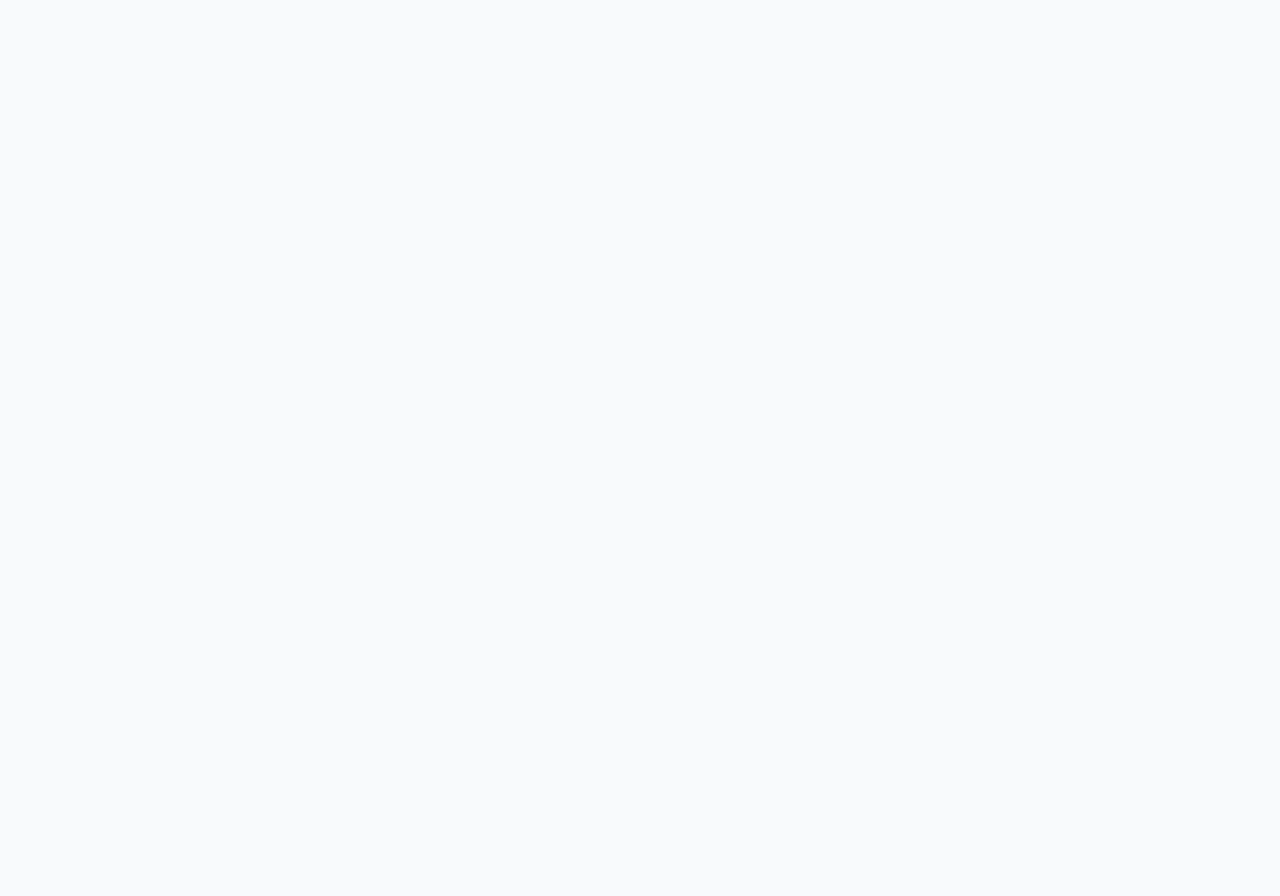
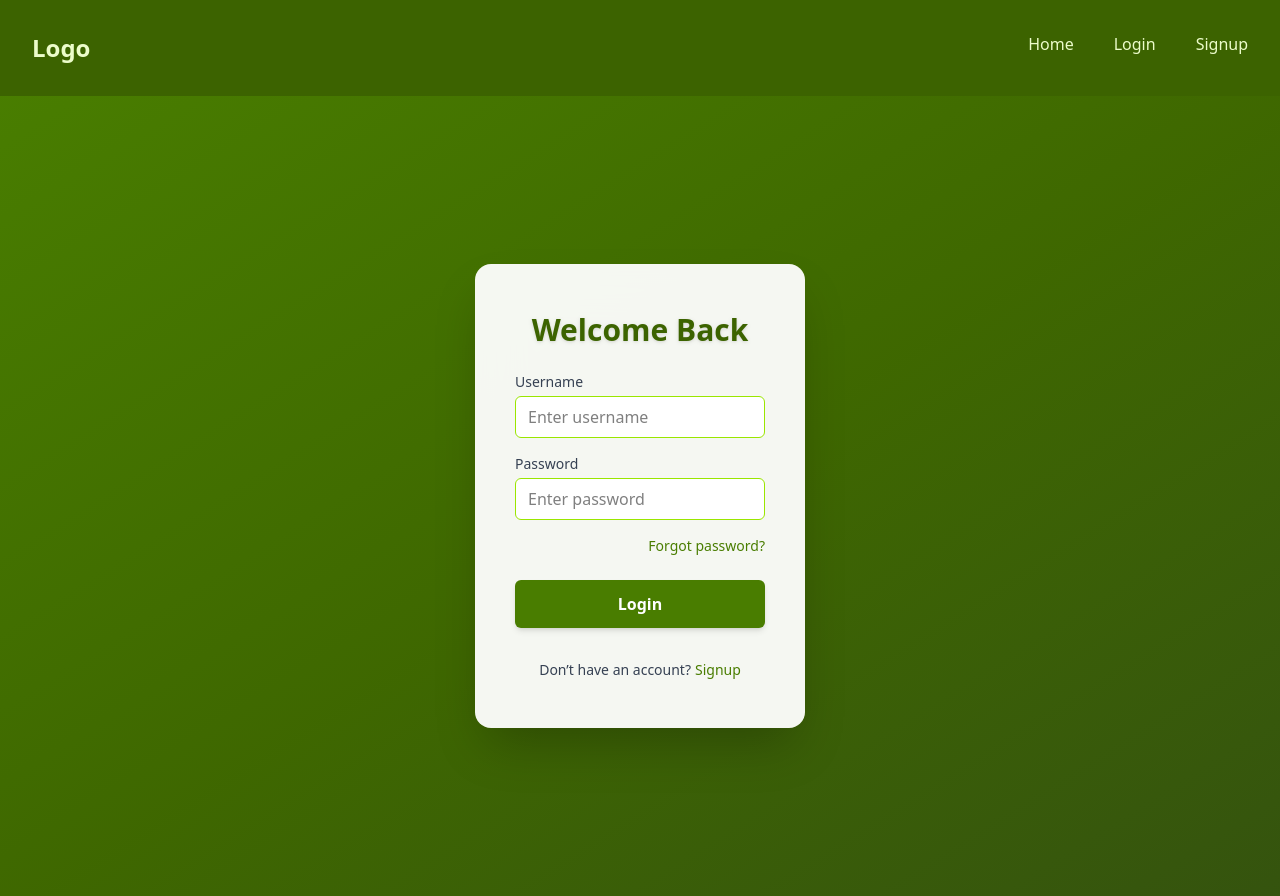
Before and after one commit to Shreyas246a/ExpenseTracker-Frontend, a React (Vite) app: page /expenses in a window 1280 px wide. Before the commit this address had no page. Before the commit the page ends 800 px from the top, so only its background shows below. Built offline with nearby package versions, Linux system fonts and the light colour scheme.

Commit message:
Navbar and token based authorizations

```diff
--- a/src/App.jsx
+++ b/src/App.jsx
@@ -1,17 +1,19 @@
-import { useState } from 'react'
+import { useEffect, useState } from 'react'
 import './App.css'
 import Login from './pages/Login'
 import { BrowserRouter, Route, Routes } from 'react-router-dom'
 import Register from './pages/Register'
 import { useSelector } from 'react-redux'
 import LandingPage from './pages/LandingPage'
+import api from './api/api'
+import Navbar from './components/Navbar'
+import { TokenProvider } from './utils/TokenContext'
+import Expenses from './pages/Expenses'
 
 function App() {
-  const user = useSelector((state) => state.auth.user)
-
 
   const ProtectedRoutes = ({children})=>{
-    if(!user){
+    if(localStorage.getItem("token")===null){
      return <Login />
     }
     return children
@@ -19,7 +21,9 @@ function App() {
 
   return (
     <div>
+      <TokenProvider>
       <BrowserRouter>
+      <Navbar />
       <Routes>
 
       <Route path="/login" element={<Login />} />
@@ -27,9 +31,10 @@ function App() {
       <Route path="/" element={<LandingPage />} />
       {/* Protected Route for Home */}
       <Route path="/home" element={<ProtectedRoutes><h1 className='text-3xl text-center'>Welcome to the Dashboard</h1></ProtectedRoutes>} />
-
+      <Route path="/expenses" element = {<ProtectedRoutes><Expenses></Expenses></ProtectedRoutes>}> </Route>
       </Routes>
       </BrowserRouter>
+      </TokenProvider>
     </div>
   )
 }
--- /dev/null
+++ b/src/api/api.js
@@ -0,0 +1,6 @@
+import axios from "axios";
+
+const api = axios.create({
+    baseURL: "http://localhost:8081/api",
+});
+export default api;
--- a/src/components/Navbar.jsx
+++ b/src/components/Navbar.jsx
@@ -1,7 +1,43 @@
+import { useContext } from "react";
+import { Link } from "react-router-dom";
+import { TokenContext } from "../utils/TokenContext";
+
 const Navbar = () => {
 
+    const {token,setToken} = useContext(TokenContext);
+
+    return (
+        <nav className="flex gap-20 bg-lime-800 p-8 text-lime-100 shadow-md justify-center">
+
+        <div className="flex-2/12 font-bold text-2xl">
+            Logo
+        </div>
+
+        {!token ?(
+        <div className="flex gap-10">
+            <Link to="/" className="hover:underline hover:underline-offset-4">Home</Link>
+           <Link to="/login" className="hover:underline hover:underline-offset-4">Login</Link>
+           <Link to="/signup" className="hover:underline hover:underline-offset-4">Signup</Link>
+        </div>): (
+            <div className="flex gap-10">
+                <Link to="/home" className="hover:underline hover:underline-offset-4">Dashboard</Link>
+               <Link to="/expenses" className="hover:underline hover:underline-offset-4">Expenses</Link>
+               <Link to="/" className="hover:underline hover:underline-offset-4" onClick={()=>{
+                localStorage.removeItem("token");
+                setToken(null);
+               }}>logout</Link>
+
+            </div>
+        )
+        }
+
+
+        </nav>
+    )
 
 
 
 
 }
+
+export default Navbar;
--- /dev/null
+++ b/src/pages/Expenses.jsx
@@ -0,0 +1,45 @@
+import { useEffect, useState } from "react";
+import api from "../api/api";
+
+const Expenses = () =>{
+const [expenses, setExpenses] = useState([{}]);
+const [modalOpen, setModalOpen] = useState(false);
+useEffect(()=>{
+
+         api.get("/expenses/Allexpenses", {
+            headers:{Authorization: "Bearer " + localStorage.getItem("token")}
+        }).then((response) =>{
+            console.log(response.data.data.content)
+            setExpenses(response.data.data.content);
+            console.log(expenses);
+        }).catch((error) =>{
+            console.log("Error fetching expenses:", error);
+            if(error.response.status === 403){
+                localStorage.removeItem("token");
+                window.location.href = "/login";
+            }
+        })
+
+},[]);
+
+return(
+    <div className="p-6">
+        <div className="flex justify-between items-center mb-6">
+            <h1 className="text-3xl font-bold">Your Expenses</h1>
+            <button className="bg-blue-500 text-white px-4 py-2 rounded" onClick={() => setModalOpen(true)}>Add Expense + </button>
+        </div>
+        {expenses.map((expense)=>{
+            return(<div key={expense.id} className="border p-4 m-4 rounded shadow">
+                <h2 className="text-xl font-bold">{expense.title}</h2>
+                <p className="text-gray-600">Amount: {expense.amount}</p>
+                <p className="text-gray-600">Date: {new Date(expense.date).toLocaleDateString()}</p>
+                <p className="text-gray-600">Category: {expense.category}</p>
+            </div>
+            )
+        })}
+    </div>
+)
+
+}
+
+export default Expenses;
--- a/src/pages/Login.jsx
+++ b/src/pages/Login.jsx
@@ -1,31 +1,30 @@
 import axios from "axios";
-import { useState } from "react";
+import { useContext, useState } from "react";
 import { useDispatch, useSelector } from "react-redux";
-import { Link } from "react-router-dom";
+import { Link, useNavigate } from "react-router-dom";
+import api from "../api/api";
+import { TokenContext } from "../utils/TokenContext";
 
 const Login = () => {
-
+    const {token, setToken} = useContext(TokenContext);
     const [username, setUsername] = useState("");
     const [password, setPassword] = useState("");
     const user = useSelector((state) => state.user)
     const dispatch = useDispatch();
-
+    const navigate = useNavigate();
     const handleLogin = async (e) => {
         e.preventDefault();
-        dispatch({type: 'LOGIN_REQUEST',payload : {
-            username,
-            password
-        }});
-        await axios.post("http://localhost:8081/api/auth/login", {
+        await api.post("/auth/login", {
            email : username,
             password
         }).then((response) => {
-            dispatch({type: 'LOGIN_SUCCESS', payload: response.data.user});
             console.log("Login successful:", response.data);
-            cookieStore.set("token", response.data.token);
+            navigate("/home");
+            localStorage.setItem("token", response.data.token);
+            setToken(response.data.token);
         }).catch((error) => {
-            console.log(error.response.data.details);
-            dispatch({type: 'LOGIN_FAILURE', payload: error.message});
+            console.log(error.response.data.message);
+            alert("Login failed: " + error.response.data.message);
         });
     }
 
@@ -46,6 +45,7 @@ const Login = () => {
         placeholder="Enter username"
         value={username}
         onChange={(e) => setUsername(e.target.value)}
+        required = {true}
       />
     </div>
 
@@ -58,6 +58,7 @@ const Login = () => {
         placeholder="Enter password"
         value={password}
         onChange={(e) => setPassword(e.target.value)}
+        required = {true}
       />
 
     </div>
--- /dev/null
+++ b/src/utils/TokenContext.jsx
@@ -0,0 +1,11 @@
+import { createContext, useState } from "react";
+
+export const TokenContext = createContext();
+export const TokenProvider = ({ children }) => {
+    const [token, setToken] = useState(localStorage.getItem("token") || null);
+    return (
+        <TokenContext.Provider value={{ token, setToken }}>
+            {children}
+        </TokenContext.Provider>
+    );
+}
--- /dev/null
+++ b/src/utils/verifyToken.js
@@ -0,0 +1,11 @@
+import api from "../api/api";
+
+export const verifyToken = async (token) => {
+    try {
+        const response = await api.post("/auth/verifyToken", {token:"Bearer " + token });
+        return response.data.isValid;
+    } catch (error) {
+        console.error("Token verification failed:", error);
+        return false;
+    }
+};
```
